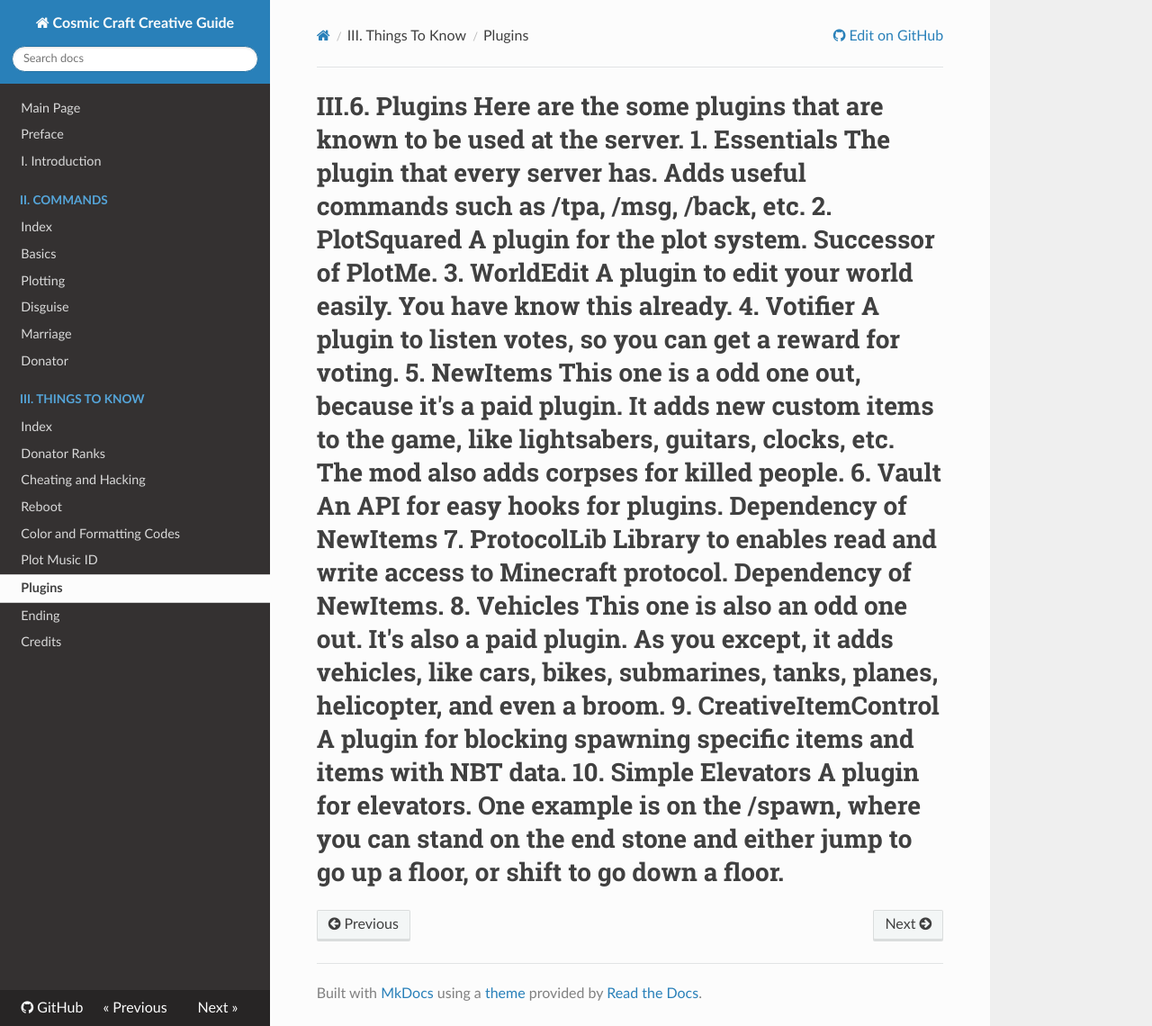
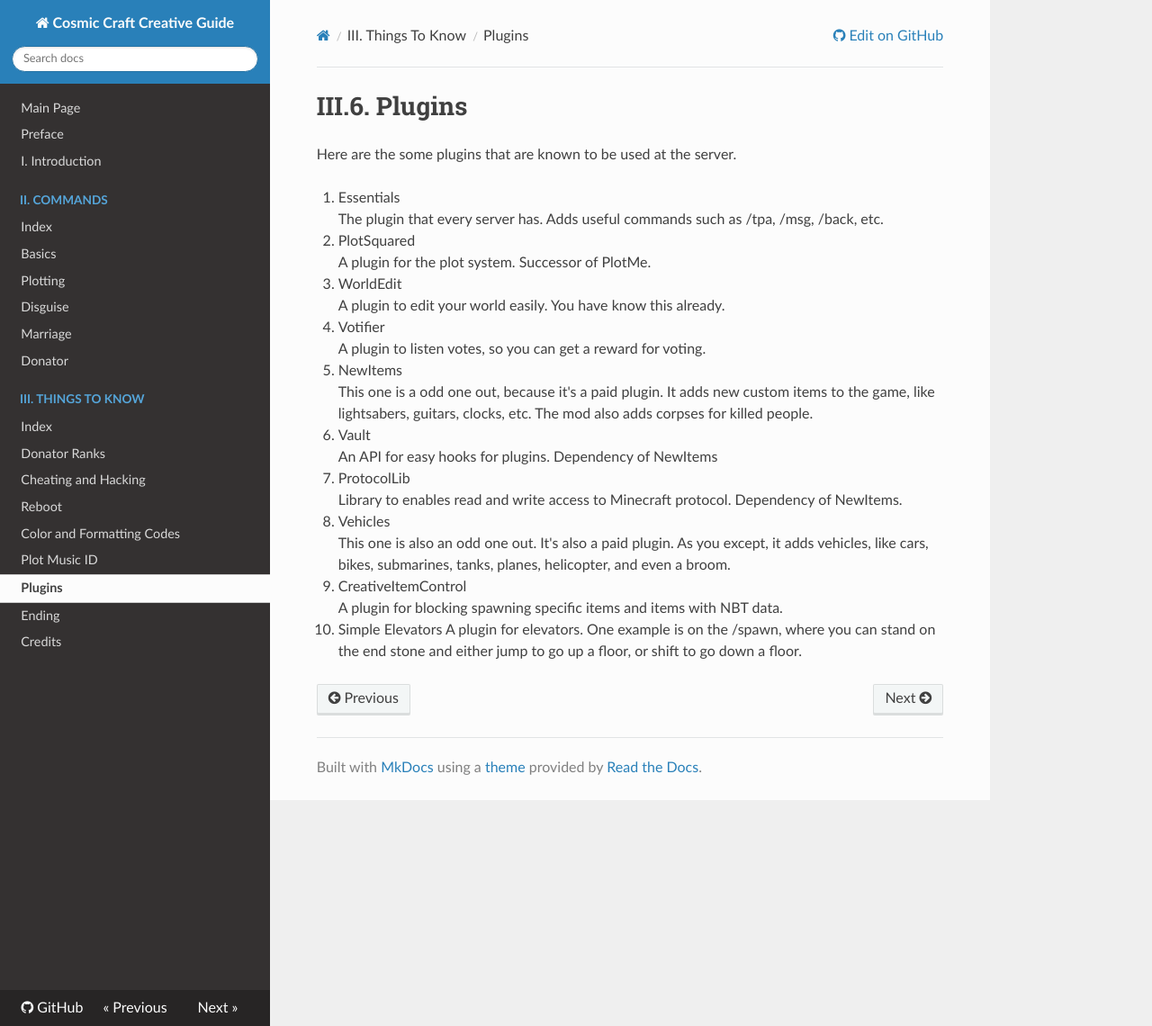
Before and after one commit to limejuce/cc-creative-guide, an MkDocs documentation site: the page built from docs/things/plugins.md, in a window 1280 px wide and 1140 px high. Shown: the whole window at 90% size. Built offline with MkDocs 1.6.1, drawn with Linux system fonts in a browser that asks for light colours; nearby versions of some CDN libraries; old or Windows-style settings are respelled for this version of MkDocs.

Commit message:
that's a crucial error

```diff
--- a/docs/things/plugins.md
+++ b/docs/things/plugins.md
@@ -1,4 +1,4 @@
-<h1>III.6. Plugins
+<h1>III.6. Plugins</h1>
 
 Here are the some plugins that are known to be used at the server.
 
```
